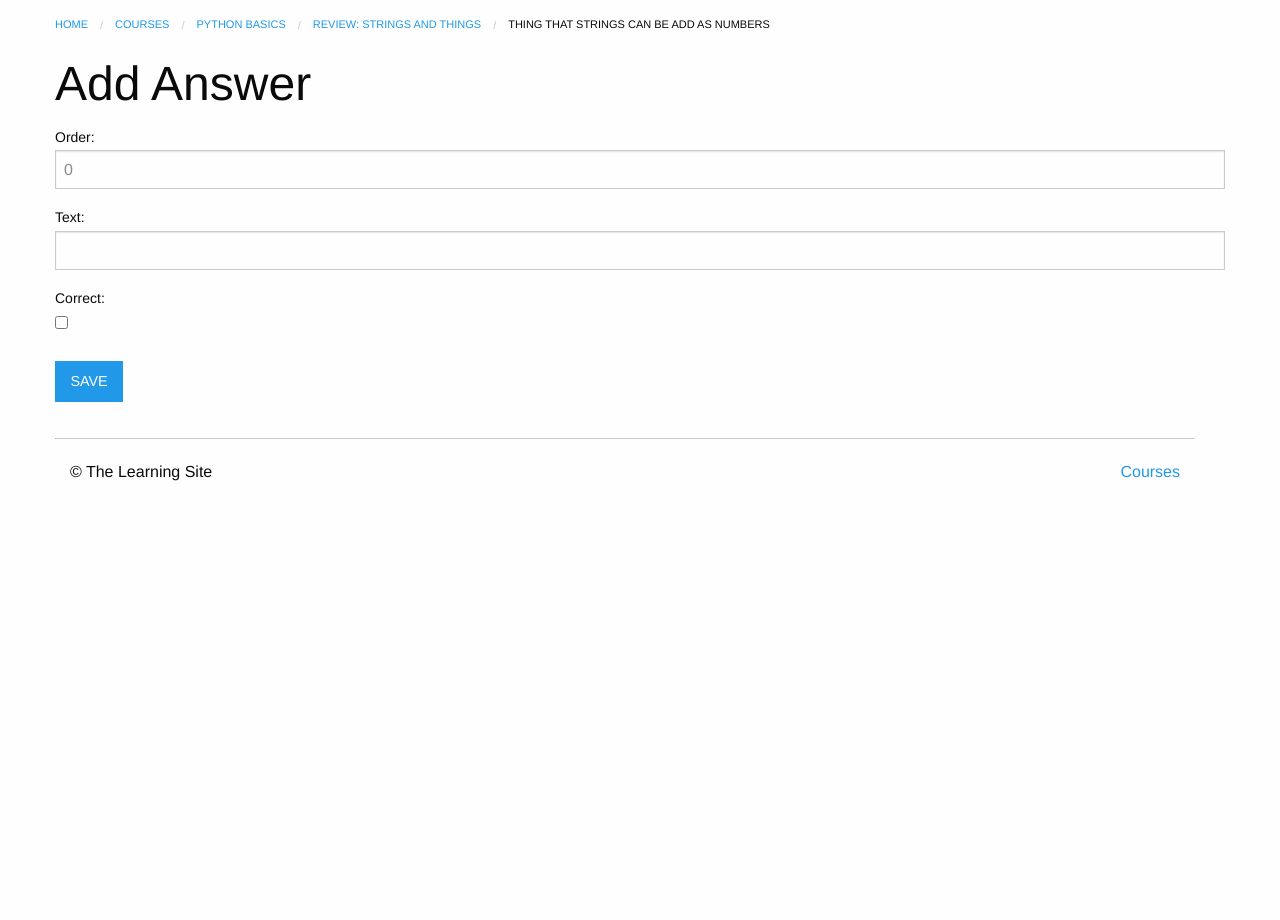
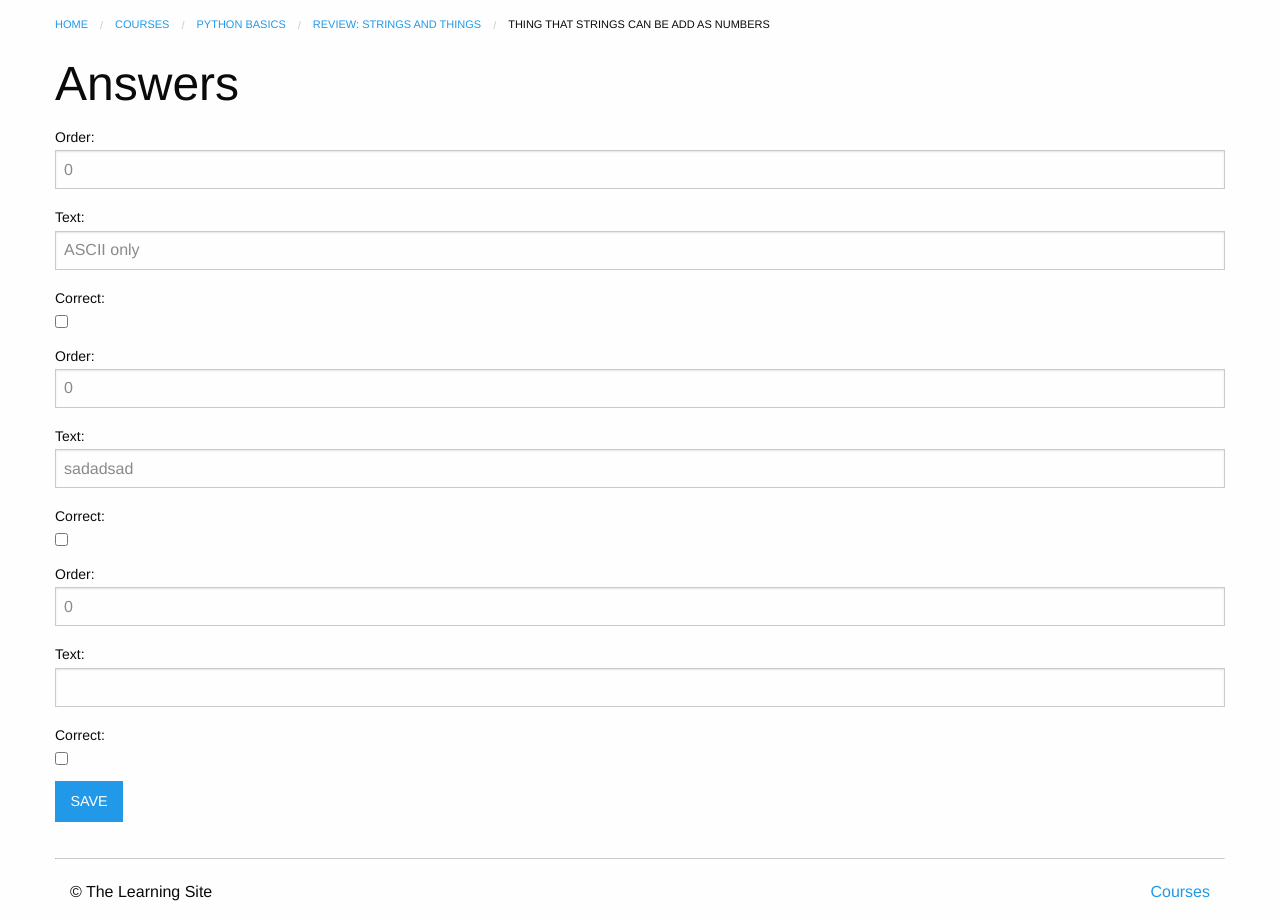
Before and after one commit to Jak-Sidious/DjangoRefresher, a Django app: page /courses/1/create_answer/ in a window 1280 px wide. Shown: the part 54-974 px from the top of the page. Before the commit the page ends 535 px from the top, so only its background shows below. Run offline with Django 3.2, Linux system fonts and the light colour scheme; a user stored in the database is signed in; data comes from the database, SQL or seed files in the repository.

Commit message:
Create a formset for answers, modify answer form to reflect formset changes, modification of Answer form template, mod of question form

```diff
--- a/courses/forms.py
+++ b/courses/forms.py
@@ -40,3 +40,8 @@ class AnswerForm(forms.ModelForm):
             'text',
             'correct',
         ]
+
+AnswerFormSet = forms.modelformset_factory(
+    models.Answer,
+    form=AnswerForm
+)
--- a/courses/templates/courses/answer_form.html
+++ b/courses/templates/courses/answer_form.html
@@ -1,7 +1,7 @@
 {% extends "courses/layout.html" %}
 {% load course_extras %}
 
-{% block title %}New Answer | {{ question.prompt}} | {{question.quiz.course.title }} {{block.super}} {% endblock %}
+{% block title %}{{ question|default:"New Answer" }} | {{question.quiz.course.title }} {{block.super}} {% endblock %}
 
 {% block breadcrumbs %}
     <li><a href="{% url 'courses:detail' pk=question.quiz.course.pk %}">{{ question.quiz.course.title}}</a></li>
@@ -12,10 +12,15 @@
 {% block content %}
     <div class="row columns">
         {{block.super}}
-        <h1>Add Answer</h1>
+    </div>
+    <div class="row columns">
+        <h1>Answers</h1>
         <form method="POST" action="">
             {% csrf_token %}
-            {{ form.as_p }}
+            <section>
+                {{ formset}}
+            </section>
             <input type="submit" class="button" value="SAVE">
         </form>
+    </div>
 {% endblock %}
--- a/courses/templates/courses/question_form.html
+++ b/courses/templates/courses/question_form.html
@@ -19,6 +19,6 @@
         </form>
         {% if user.is_authenticated and form.instance.pk %}
             <hr>
-            <a href="{% url 'courses:create_answer' question_pk=form.instance.pk %}" class="button">Add Answer</a>
+            <a href="{% url 'courses:create_answer' question_pk=form.instance.pk %}" class="button">Answers</a>
         {% endif %}
 {% endblock %}
--- a/courses/views.py
+++ b/courses/views.py
@@ -112,17 +112,21 @@ def edit_question(request, quiz_pk, question_pk):
 def answer_form(request, question_pk):
     question = get_object_or_404(models.Question, pk=question_pk)
 
-    form = forms.AnswerForm()
+    formset = forms.AnswerFormSet(queryset=question.answer_set.all())
 
     if request.method == 'POST':
-        form = forms.AnswerForm(request.POST)
-        if form.is_valid():
-            answer = form.save(commit=False)
-            answer.question = question
-            answer.save()
-            messages.success(request, "answer added")
-            return HttpResponseRedirect(question.get_absolute_url())
+        formset = forms.AnswerFormSet(request.POST,
+                                    queryset=question.answer_set.all())
+
+        if formset.is_valid():
+            answers = formset.save(commit=False)
+
+            for answer in answers:
+                answer.question = question
+                answer.save()
+            messages.success(request, "Added answers")
+            return HttpResponseRedirect(question.quiz.get_absolute_url())
     return render(request, "courses/answer_form.html", {
         'question': question,
-        'form': form
+        'formset': formset
     })
```
